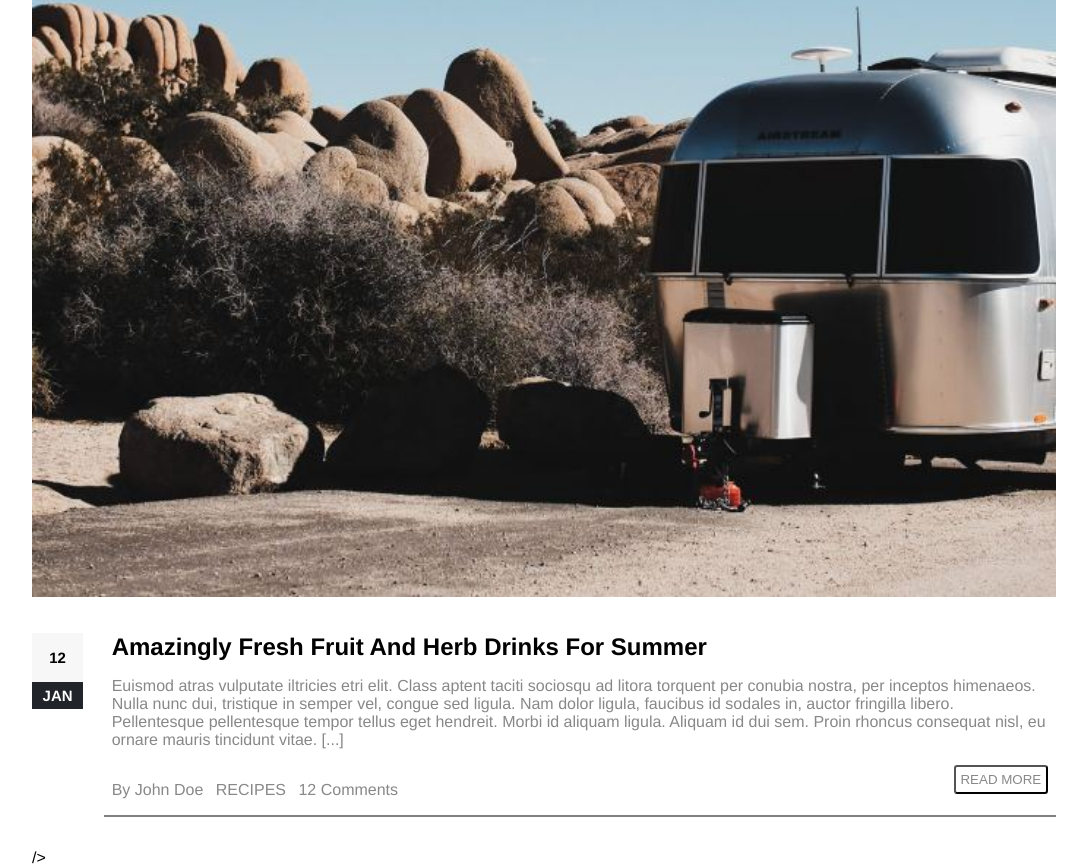
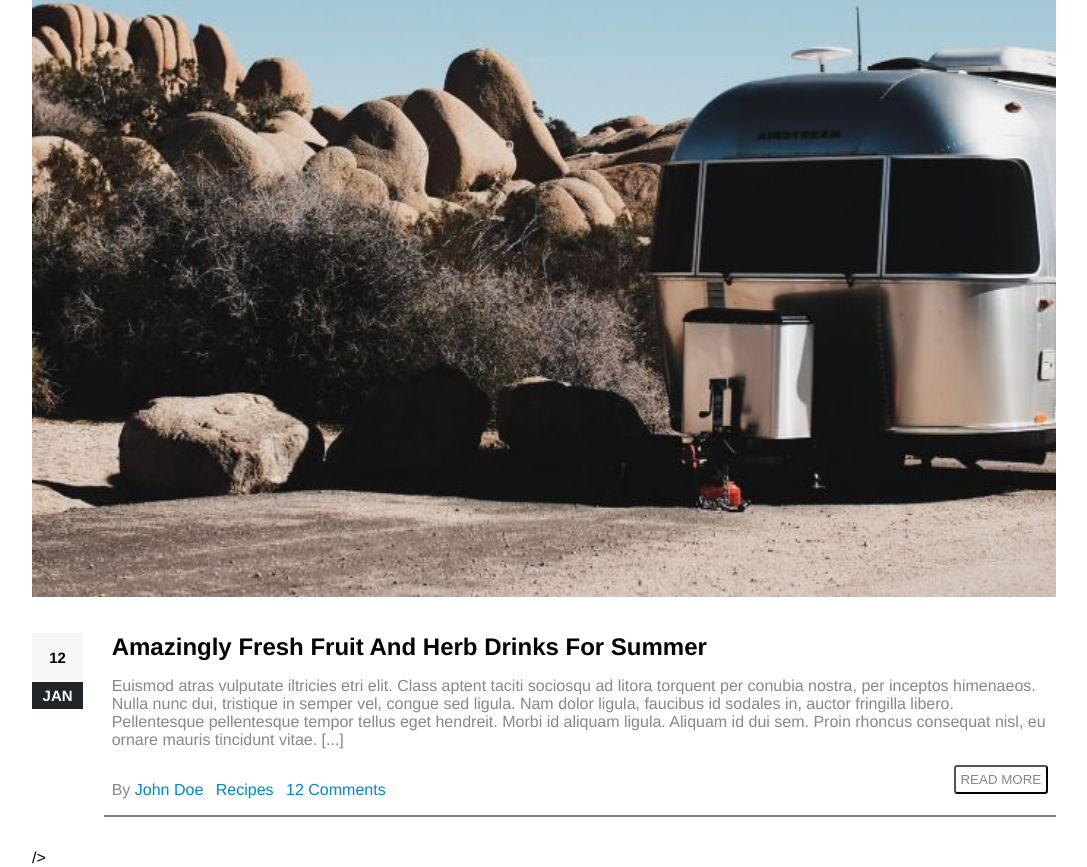
Before and after one commit to Nicola-Perera/proj-html-vuejs, a Vue app: page / in a window 1280 px wide. Shown: the part 1619-2486 px from the top of the page, without its empty margins (96-1183 px from the left). Built offline with nearby package versions, Linux system fonts and the light colour scheme.

Commit message:
fixed genres with toUpperCase method

```diff
--- a/src/App.vue
+++ b/src/App.vue
@@ -24,12 +24,12 @@ export default {
       nav: [{ name: 'HOME' }, { name: 'ELEMENT' }, { name: 'FEATURES' }, { name: 'PAGES' }, { name: 'PORTOFOLIO' }, { name: 'BLOG' }, { name: 'SHOP' }],
       contacts: [{ name: 'SIGN IN' }, { name: 'ABOUT US' }, { name: 'CONTACT US' }, { name: 'BUY NOW' }],
       genres: [
-        { name: 'GADGETS' },
-        { name: 'PHOTOGRAPHY' },
-        { name: 'LIFESTYLE' },
-        { name: 'FASHION' },
-        { name: 'RECIPES' },
-        { name: 'TRAVEL' }
+        { name: 'Gadgets' },
+        { name: 'Photography' },
+        { name: 'Lifestyle' },
+        { name: 'Fashion' },
+        { name: 'Recipes' },
+        { name: 'Travel' }
       ],
       posts: [
         {
@@ -238,7 +238,7 @@ export default {
             year: '2019'
           },
           author: 'John Doe',
-          genre: 'RECIPES',
+          genre: 'Recipes',
           title: 'Amazingly Fresh Fruit And Herb Drinks For Summer',
           overview: 'Euismod atras vulputate iltricies etri elit. Class aptent taciti sociosqu ad litora torquent per conubia nostra, per inceptos himenaeos.',
           text: 'Euismod atras vulputate iltricies etri elit. Class aptent taciti sociosqu ad litora torquent per conubia nostra, per inceptos himenaeos. Nulla nunc dui, tristique in semper vel, congue sed ligula. Nam dolor ligula, faucibus id sodales in, auctor fringilla libero. Pellentesque pellentesque tempor tellus eget hendreit. Morbi id aliquam ligula. Aliquam id dui sem. Proin rhoncus consequat nisl, eu ornare mauris tincidunt vitae. [...]',
--- a/src/components/main/ExtendedPost.vue
+++ b/src/components/main/ExtendedPost.vue
@@ -81,6 +81,7 @@ export default {
           p {
             span {
               margin-right: .5rem;
+              color: #0088cc;
             }
           }
         }
--- a/src/components/main/HeroPost.vue
+++ b/src/components/main/HeroPost.vue
@@ -3,7 +3,7 @@
       <div class="hero_image">
         <img :src="require('../../assets/img/source_images/' + post.image + '.jpg')" alt="post image">
         <div class="hero_content">
-            <h3 class="genre">{{ post.genre }}</h3>
+            <h3 class="genre">{{ post.genre.toUpperCase() }}</h3>
             <p>{{ post.title }}</p>
         </div>
       </div>
--- a/src/components/main/SiteMain.vue
+++ b/src/components/main/SiteMain.vue
@@ -35,7 +35,7 @@
             <div class="width80 container">
                 <div class="arrow left"><span>&lArr;</span></div>
                 <div v-for="genre in genres" class="genre" :class="genre.name" :key="genre.name">
-                    <h2> {{ genre.name }} </h2>
+                    <h2> {{ genre.name.toUpperCase() }} </h2>
                 </div>
                 <div class="arrow rigth"><span>&rArr;</span></div>
             </div>
```
